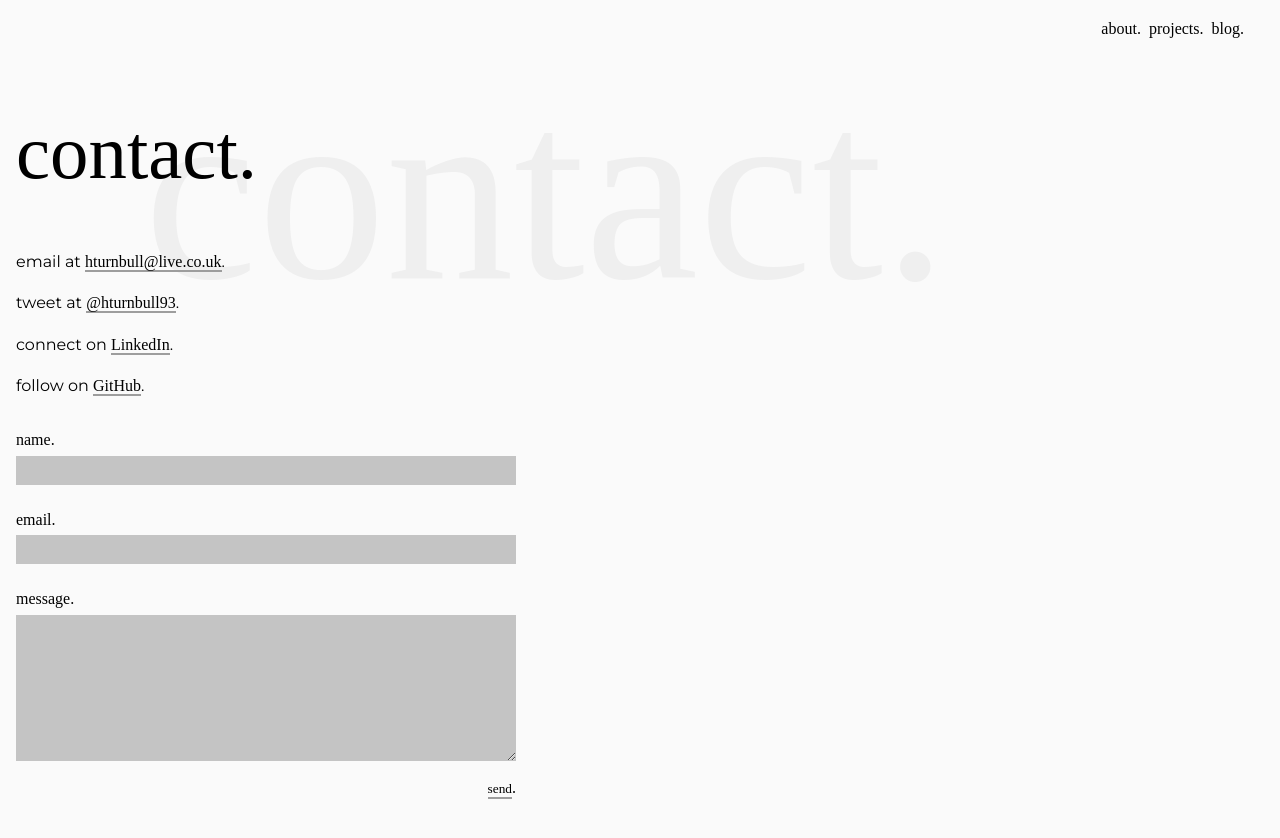
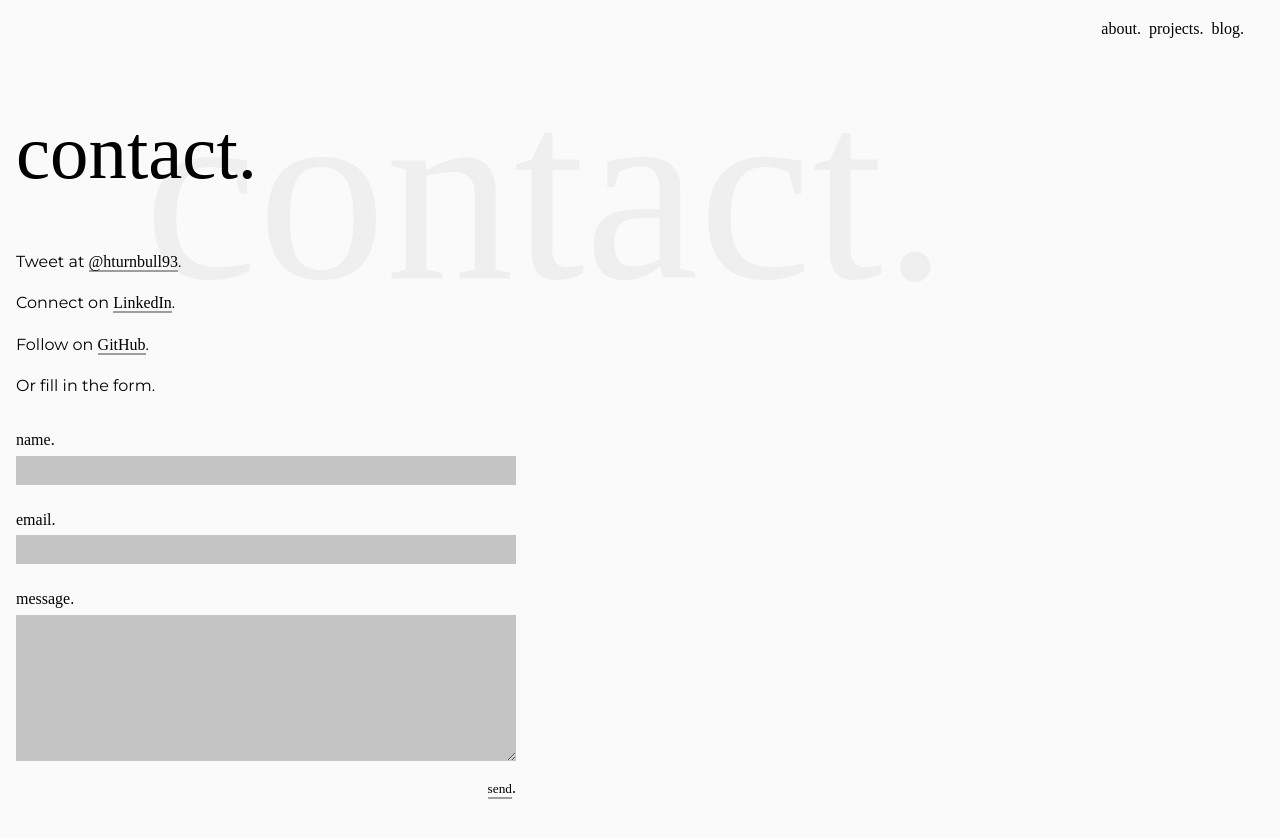
Before and after one commit to hturnbull93/portfolio, a Gatsby site: page /contact in a window 1280 px wide. Built offline with nearby package versions, Linux system fonts and the light colour scheme; Gatsby itself is replaced by a stand-in of ours; a web font is replaced by a local one.

Commit message:
RF: rm email link and test

```diff
--- a/src/pages/contact.jsx
+++ b/src/pages/contact.jsx
@@ -10,18 +10,16 @@ const Contact = () => {
         <h1>Contact.</h1>
       </Watermark>
       <p>
-        email at <a href="mailto:hturnbull@live.co.uk">hturnbull@live.co.uk</a>.
+        Tweet at <a href="https://twitter.com/hturnbull">@hturnbull93</a>.
       </p>
       <p>
-        tweet at <a href="https://twitter.com/hturnbull">@hturnbull93</a>.
-      </p>
-      <p>
-        connect on{" "}
+        Connect on{" "}
         <a href="https://www.linkedin.com/in/harry-turnbull/">LinkedIn</a>.
       </p>
       <p>
-        follow on <a href="https://github.com/hturnbull93/">GitHub</a>.
+        Follow on <a href="https://github.com/hturnbull93/">GitHub</a>.
       </p>
+      <p>Or fill in the form.</p>
       <ContactForm />
     </Layout>
   )
```
Also changed, not shown: src/pages/contact.spec.js (+0 -6 lines), README.md.
